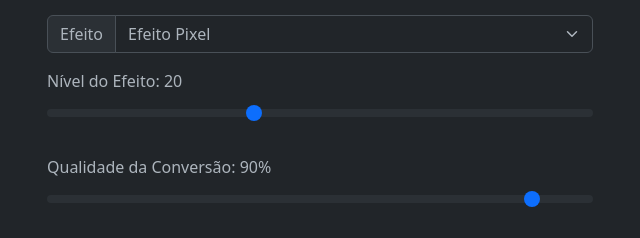
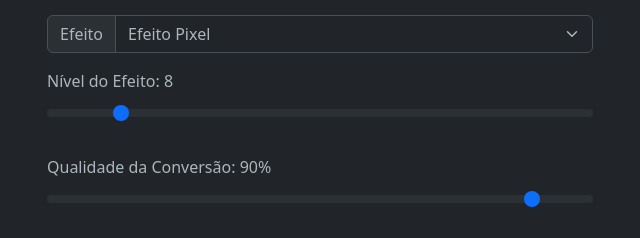
Before and after one commit to fernando-fix/image-converter, a plain HTML site: page index.html in a window 1280 px wide. Shown: the part 201-439 px from the top of the page, 320-960 px from the left. Drawn offline with nearby package versions, Linux system fonts and the light colour scheme.

Commit message:
Alteração de valores padrão

```diff
--- a/index.html
+++ b/index.html
@@ -102,8 +102,8 @@
     <!-- Slider para Nível do Efeito -->
     <div class="row mb-4">
       <div class="col-md-6 offset-md-3">
-        <label class="form-label">Nível do Efeito: <span id="effect-value">20</span></label>
-        <input type="range" id="effect-range" class="form-range" min="2" max="50" value="20">
+        <label class="form-label">Nível do Efeito: <span id="effect-value">8</span></label>
+        <input type="range" id="effect-range" class="form-range" min="2" max="50" value="8">
       </div>
     </div>
 
@@ -410,7 +410,7 @@
       const { nomeArquivo } = imagensCarregadas[imagemSelecionadaIndex];
       const quality = qualityRange ? qualityRange.value / 100 : 1;
       const filename = efeito
-        ? `${nomeArquivo}.blur.${format}`
+        ? `${nomeArquivo}.${format}.blur.${format}`
         : `${nomeArquivo}.${format}`;
       const link = document.createElement("a");
       link.href = canvas.toDataURL(`image/${format}`, quality);
```
